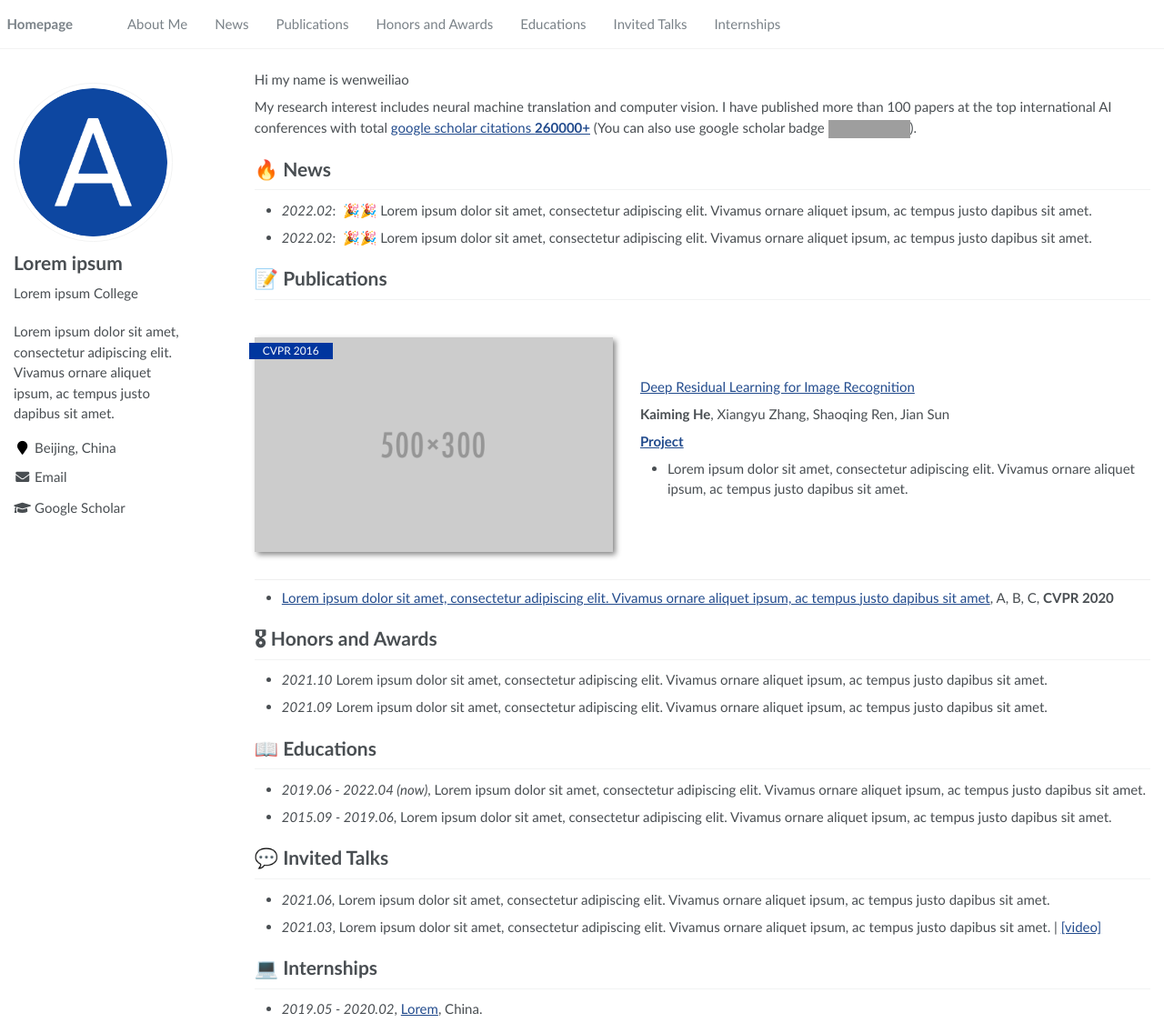
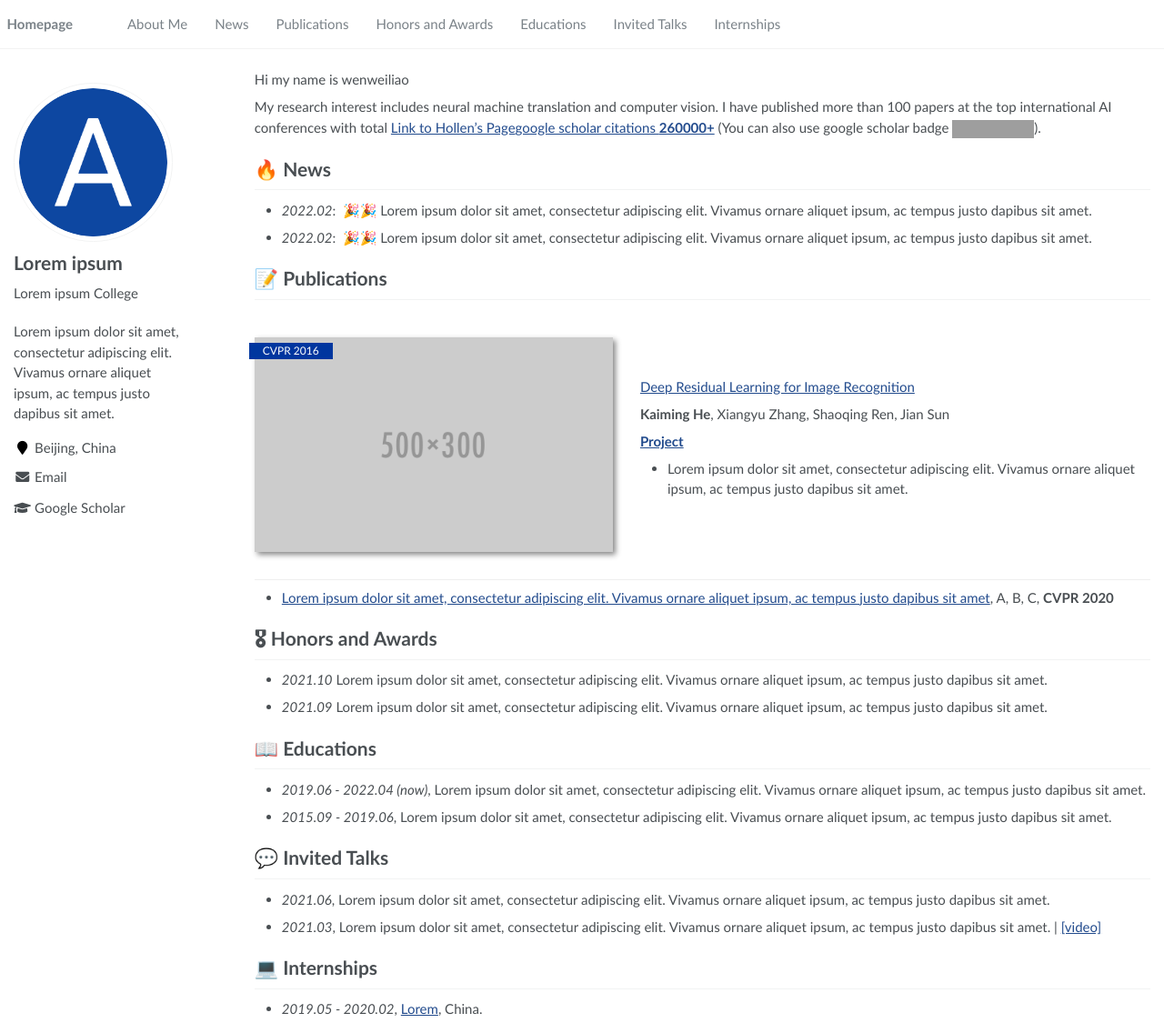
Before and after one commit to RayeRen/acad-homepage.github.io, a Jekyll site: the page built from _pages/about.md, in a window 1280 px wide and 1136 px high. Shown: the whole window at 91% size. Built offline with Jekyll 4.4.1, drawn with Linux system fonts in a browser that asks for light colours; grey boxes are pictures that could not be loaded.

Commit message:
a link to hollen's page

```diff
--- a/_pages/about.md
+++ b/_pages/about.md
@@ -19,7 +19,7 @@
 
 Hi my name is wenweiliao
 
-My research interest includes neural machine translation and computer vision. I have published more than 100 papers at the top international AI conferences with total <a href='https://scholar.google.com/citations?user=DhtAFkwAAAAJ'>google scholar citations <strong><span id='total_cit'>260000+</span></strong></a> (You can also use google scholar badge <a href='https://scholar.google.com/citations?user=DhtAFkwAAAAJ'><img src="https://img.shields.io/endpoint?url={{ url | url_encode }}&logo=Google%20Scholar&labelColor=f6f6f6&color=9cf&style=flat&label=citations"></a>).
+My research interest includes neural machine translation and computer vision. I have published more than 100 papers at the top international AI conferences with total <a href="https://www.baidu.com/">Link to Hollen's Page</a><a href='https://scholar.google.com/citations?user=DhtAFkwAAAAJ'>google scholar citations <strong><span id='total_cit'>260000+</span></strong></a> (You can also use google scholar badge <a href='https://scholar.google.com/citations?user=DhtAFkwAAAAJ'><img src="https://img.shields.io/endpoint?url={{ url | url_encode }}&logo=Google%20Scholar&labelColor=f6f6f6&color=9cf&style=flat&label=citations"></a>).
 
 
 # 🔥 News
```
